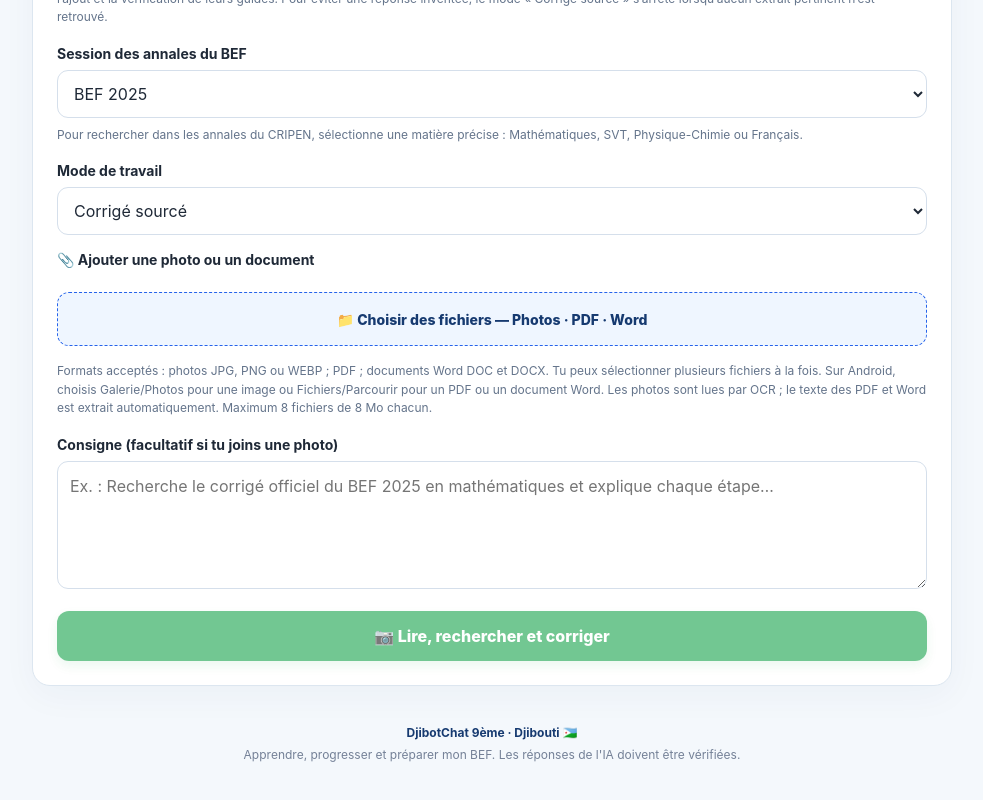
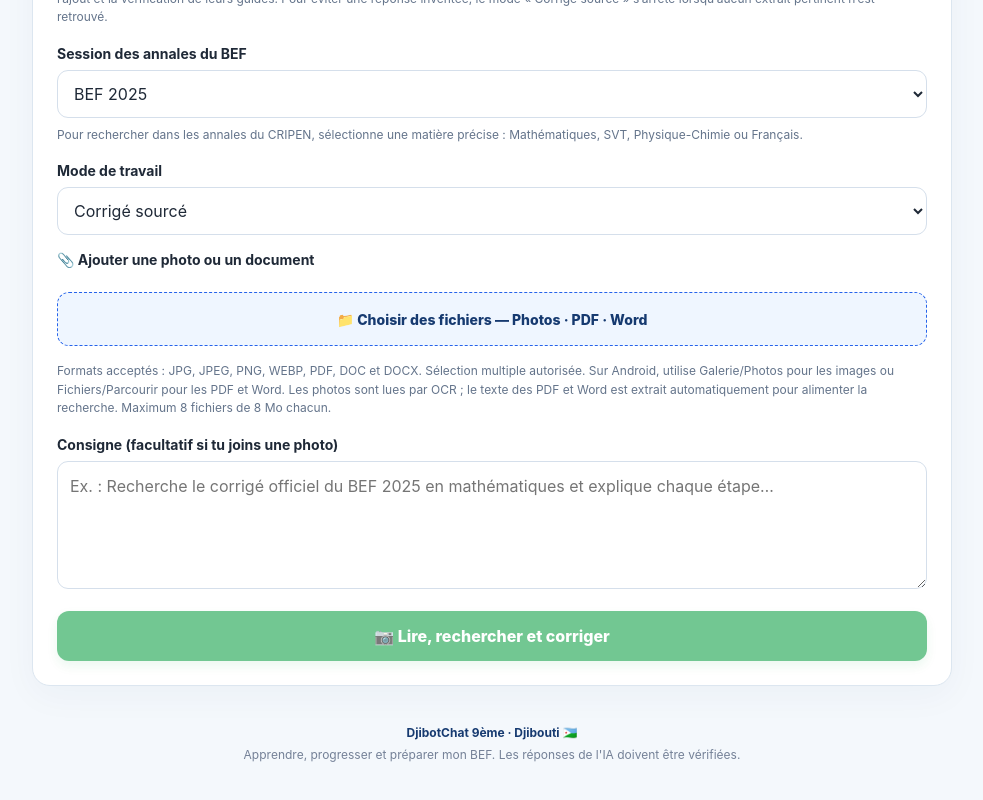
Before and after one commit to djama77/DjibotChat-9eme, a Next.js app in the folder vercel-app/: page / in a window 1280 px wide. Shown: the part 1445-2245 px from the top of the page, without its empty margins (148-1131 px from the left). Built offline with nearby package versions, Linux system fonts and the light colour scheme.

Commit message:
Clarify supported upload formats and Android selection

```diff
--- a/vercel-app/app/page.tsx
+++ b/vercel-app/app/page.tsx
@@ -171,7 +171,7 @@ export default function Home() {
       <label htmlFor="guides">📎 Ajouter une photo ou un document</label>
       <input id="guides" className="fileInputHidden" type="file" accept=".jpg,.jpeg,.png,.webp,.pdf,.doc,.docx,image/jpeg,image/png,image/webp,application/pdf,application/msword,application/vnd.openxmlformats-officedocument.wordprocessingml.document" multiple onChange={(event) => setFiles(event.target.files)} />
       <label className="filePickerButton" htmlFor="guides">📁 Choisir des fichiers — Photos · PDF · Word</label>
-      <p className="hint">Formats acceptés : photos JPG, PNG ou WEBP ; PDF ; documents Word DOC et DOCX. Tu peux sélectionner plusieurs fichiers à la fois. Sur Android, choisis Galerie/Photos pour une image ou Fichiers/Parcourir pour un PDF ou un document Word. Les photos sont lues par OCR ; le texte des PDF et Word est extrait automatiquement. Maximum 8 fichiers de 8 Mo chacun.</p>
+      <p className="hint">Formats acceptés : JPG, JPEG, PNG, WEBP, PDF, DOC et DOCX. Sélection multiple autorisée. Sur Android, utilise Galerie/Photos pour les images ou Fichiers/Parcourir pour les PDF et Word. Les photos sont lues par OCR ; le texte des PDF et Word est extrait automatiquement pour alimenter la recherche. Maximum 8 fichiers de 8 Mo chacun.</p>
       {files && files.length > 0 && <div className="selectedFiles" aria-live="polite"><strong>Fichiers sélectionnés ({files.length}) :</strong><ul>{Array.from(files).map((file, index) => <li key={index}>{file.name}</li>)}</ul></div>}
       <label htmlFor="question">Consigne (facultatif si tu joins une photo)</label>
       <textarea id="question" rows={4} value={question} onChange={(event) => setQuestion(event.target.value)} placeholder="Ex. : Recherche le corrigé officiel du BEF 2025 en mathématiques et explique chaque étape…" />
```
